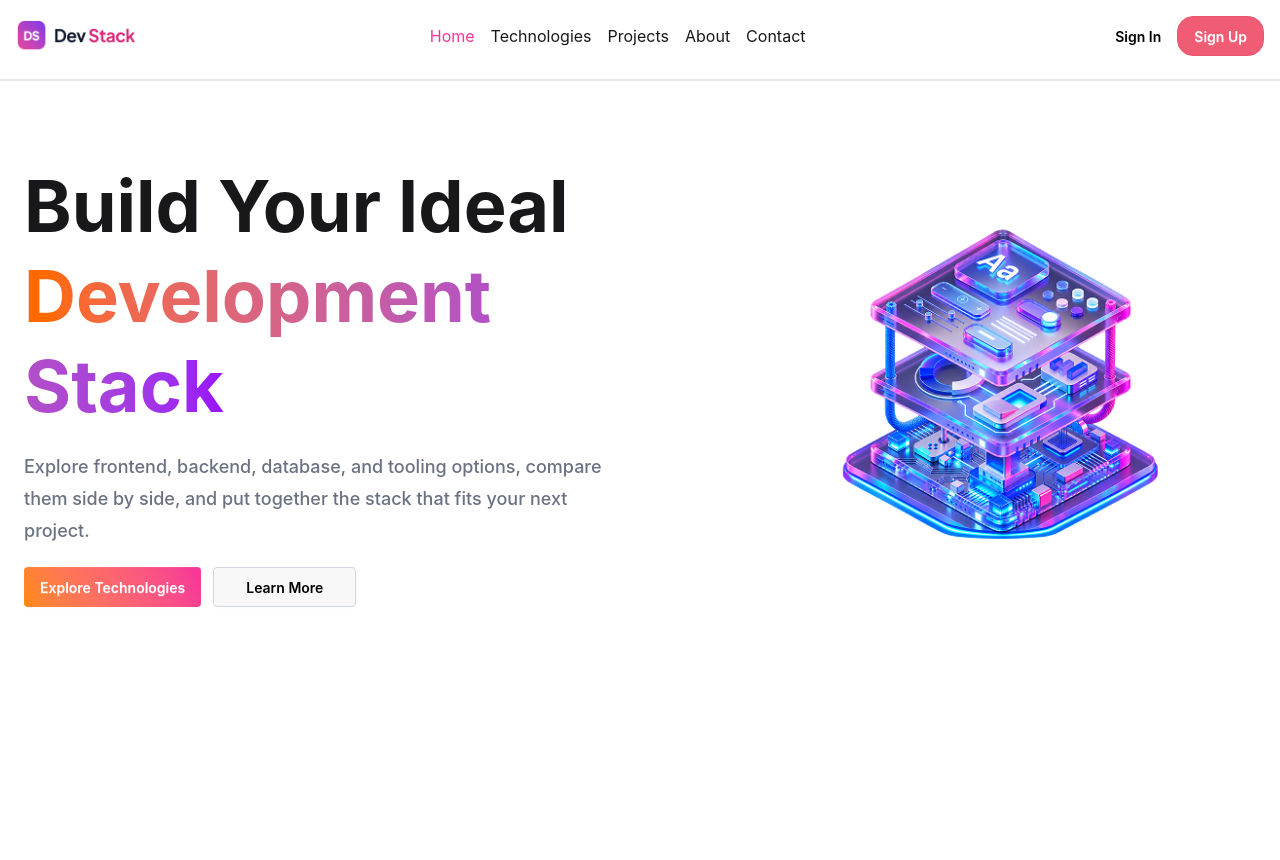
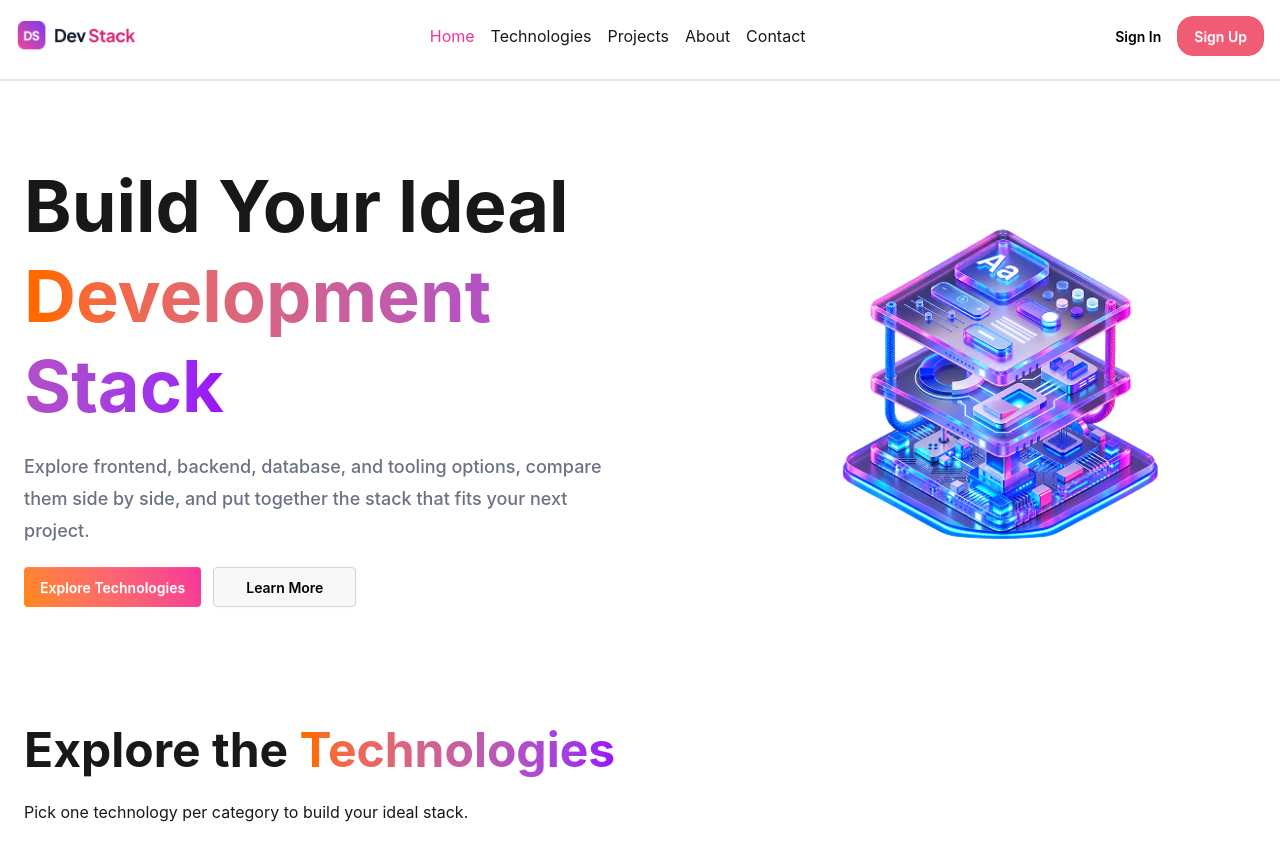
Before and after one commit to christinapenheiro/Dev-Stack-Builder-Website-using-react, a React (Vite) app: page / in a window 1280 px wide. Shown: the top 860 px of the page. Before the commit the page ends 800 px from the top, so only its background shows below. Built offline with nearby package versions, Linux system fonts and the light colour scheme.

Commit message:
technologies section added

```diff
--- a/src/components/Technologies.tsx
+++ b/src/components/Technologies.tsx
@@ -1,17 +1,24 @@
+import TechnologiesCards from "./technologies/TechnologiesCards"
 import type { Technology } from "./types/types"
 import { use } from "react"
 
-export interface TechnologiesProps {
+interface TechnologiesProps {
     stacks: Promise<Technology[]>
 }
 
 export default function Technologies({ stacks }: TechnologiesProps) {
     const stacksList = use(stacks)
-    console.log(stacksList)
 
     return (
-        <>
-
-        </>
-    )
+      <section className="container mx-auto px-4 py-5 md:px-6 md:py-10 flex flex-col gap-5 text-center md:text-left md:items-start">
+        <h2 className="text-2xl font-bold md:text-4xl lg:text-5xl leading-tight">
+          Explore the{" "}
+          <span className="bg-linear-to-r from-orange-500 to-purple-600 bg-clip-text text-transparent">
+            Technologies
+          </span>
+        </h2>
+        <h3>Pick one technology per category to build your ideal stack.</h3>
+        <TechnologiesCards stackList={stacksList} />
+      </section>
+    );
 }
--- /dev/null
+++ b/src/components/technologies/TechnologiesCards.tsx
@@ -0,0 +1,17 @@
+import type { Technology } from "../types/types";
+import Card from "./card";
+
+interface TechnologiesCards {
+    stackList: Technology[];
+}
+
+export default function TechnologiesCards({ stackList }: TechnologiesCards) {
+
+    return (
+        <>
+        {
+            stackList.map((stack) => <Card key={stack.id} stack={stack} />)
+        }
+        </>
+    )
+}
--- /dev/null
+++ b/src/components/technologies/card.tsx
@@ -0,0 +1,11 @@
+import type { Technology } from "../types/types";
+
+interface ICard {
+    stack: Technology;
+}
+
+export default function Card({ stack }: ICard) {
+    return (
+        <></>
+    )
+}
```
